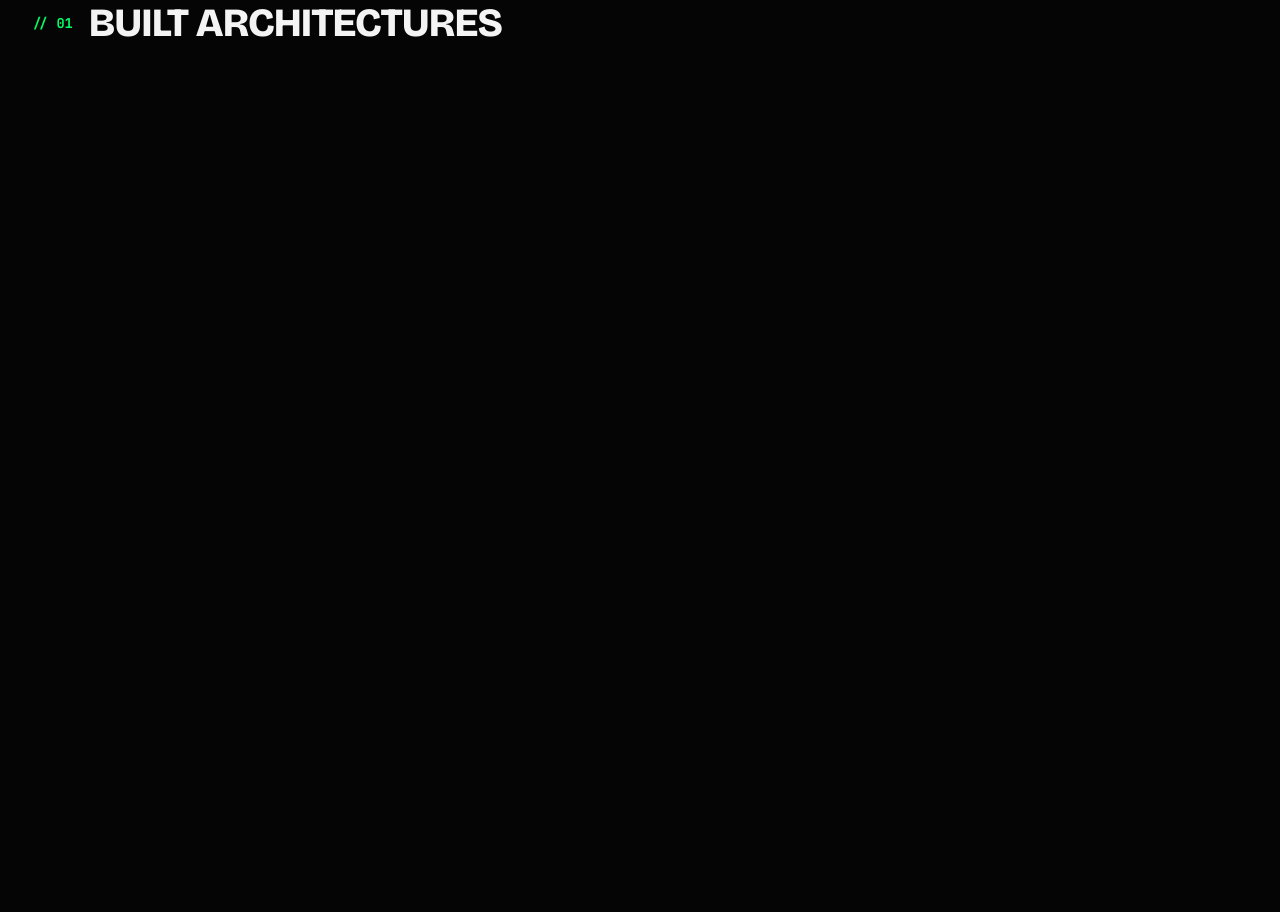
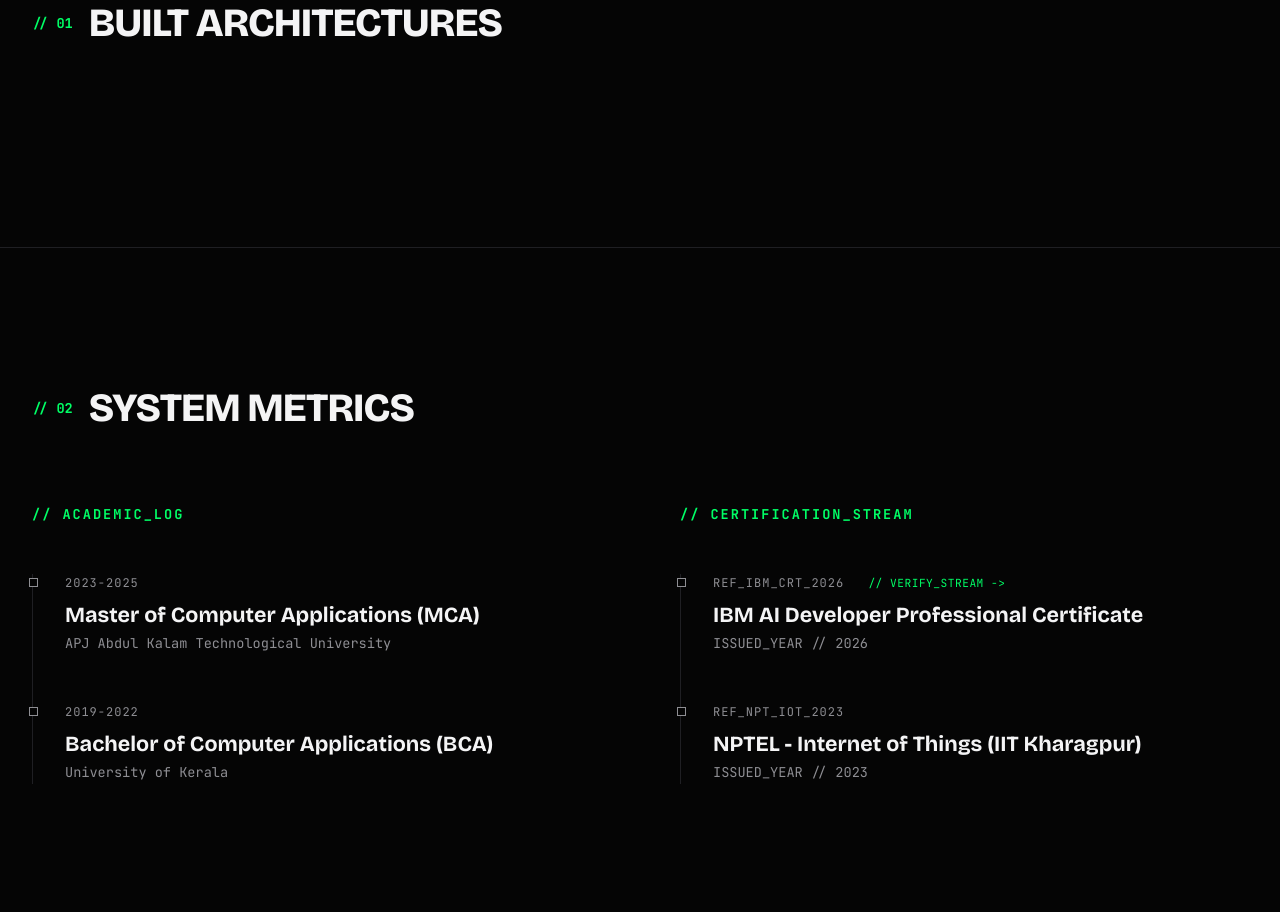
Before and after one commit to Fenry819/industrial-portfolio-system, a Django app: page / in a window 1280 px wide. Shown: the part 1006-1918 px from the top of the page. Before the commit the page ends 1043 px from the top, so only its background shows below. Run offline with Django 5.2, Linux system fonts and the light colour scheme; data that the repository does not hold is empty.

Commit message:
Feat: Implement secure external verification routing for professional certifications stream

```diff
--- a/portfolio/templates/portfolio/home.html
+++ b/portfolio/templates/portfolio/home.html
@@ -101,4 +101,48 @@
         {% endfor %}
     </div>
 </section>
+
+<section id="about" class="metrics-section container">
+    <div class="section-header">
+        <span class="section-num">// 02</span>
+        <h2 class="section-title">SYSTEM METRICS</h2>
+    </div>
+
+    <div class="metrics-grid">
+        <div class="metric-block">
+            <h3 class="metric-heading">// ACADEMIC_LOG</h3>
+            <div class="stream-line">
+                {% for e in edu %}
+                <div class="metric-item">
+                    <div class="metric-timestamp">{{ e.year }}</div>
+                    <div class="metric-content">
+                        <h4 class="metric-title">{{ e.degree }}</h4>
+                        <p class="metric-org">{{ e.uni }}</p>
+                    </div>
+                </div>
+                {% endfor %}
+            </div>
+        </div>
+
+        <div class="metric-block">
+            <h3 class="metric-heading">// CERTIFICATION_STREAM</h3>
+            <div class="stream-line">
+                {% for c in certs %}
+                <div class="metric-item">
+                    <div class="metric-timestamp">
+                        REF_{{ c.ref }}
+                        {% if c.verify_link %}
+                            <a href="{{ c.verify_link }}" target="_blank" class="cert-link">// VERIFY_STREAM -></a>
+                        {% endif %}
+                    </div>
+                    <div class="metric-content">
+                        <h4 class="metric-title">{{ c.title }}</h4>
+                        <p class="metric-org">ISSUED_YEAR // {{ c.year }}</p>
+                    </div>
+                </div>
+                {% endfor %}
+            </div>
+        </div>
+    </div>
+</section>
 {% endblock %}
--- a/portfolio/views.py
+++ b/portfolio/views.py
@@ -2,6 +2,41 @@ from django.shortcuts import render
 from .models import Project
 
 def home(request):
-    # Fetch all projects ordered according to your custom positioning
     projects = Project.objects.all()
-    return render(request, 'portfolio/home.html', {'projects': projects})
+
+    # Structural stream for your professional validations
+    # Structural stream for your professional validations
+    certifications = [
+        {
+            "title": "IBM AI Developer Professional Certificate",
+            "year": "2026",
+            "ref": "IBM_CRT_2026",
+            "verify_link": "https://www.coursera.org/account/accomplishments/specialization/EEQTB2RIL5BB"
+        },
+        {
+            "title": "NPTEL - Internet of Things (IIT Kharagpur)",
+            "year": "2023",
+            "ref": "NPT_IOT_2023",
+            "verify_link": None
+        }
+    ]
+
+    # Structural stream for your academic milestones
+    education = [
+        {
+            "degree": "Master of Computer Applications (MCA)",
+            "uni": "APJ Abdul Kalam Technological University",
+            "year": "2023-2025"
+        },
+        {
+            "degree": "Bachelor of Computer Applications (BCA)",
+            "uni": "University of Kerala",
+            "year": "2019-2022"
+        }
+    ]
+
+    return render(request, 'portfolio/home.html', {
+        'projects': projects,
+        'certs': certifications,
+        'edu': education
+    })
--- a/static/css/main.css
+++ b/static/css/main.css
@@ -483,3 +483,102 @@ body::before {
         gap: 2rem;
     }
 }
+
+/* ==========================================================================
+   Phase 5 Layout: System Metrics Logs
+   ========================================================================== */
+
+   .metrics-section {
+    padding: 8rem 2rem;
+    border-top: 1px solid var(--border-brutal);
+}
+
+.metrics-grid {
+    display: grid;
+    grid-template-columns: 1fr 1fr;
+    gap: 5rem;
+    margin-top: 4rem;
+}
+
+.metric-heading {
+    font-size: 0.85rem;
+    color: var(--accent-electric);
+    letter-spacing: 2px;
+    margin-bottom: 3rem;
+}
+
+/* Timeline Vertical Track Line */
+.stream-line {
+    border-left: 1px solid var(--border-brutal);
+    padding-left: 2rem;
+    display: flex;
+    flex-direction: column;
+    gap: 3rem;
+}
+
+.metric-item {
+    position: relative;
+}
+
+/* Left-aligned terminal timeline node indicator */
+.metric-item::before {
+    content: "";
+    position: absolute;
+    left: calc(-2rem - 4px);
+    top: 4px;
+    width: 7px;
+    height: 7px;
+    background: var(--bg-obsidian);
+    border: 1px solid var(--text-muted);
+    transition: all 0.3s ease;
+}
+.project-card:hover ~ .metrics-section .metric-item::before,
+.metric-item:hover::before {
+    border-color: var(--accent-electric);
+    background: var(--accent-electric);
+    box-shadow: 0 0 8px var(--accent-electric);
+}
+
+.metric-timestamp {
+    font-family: var(--font-mono);
+    font-size: 0.75rem;
+    color: var(--text-muted);
+    margin-bottom: 0.5rem;
+    letter-spacing: 1px;
+}
+
+.metric-title {
+    font-family: var(--font-display);
+    font-size: 1.35rem;
+    font-weight: 700;
+    color: var(--text-primary);
+    line-height: 1.3;
+}
+
+.metric-org {
+    font-size: 0.85rem;
+    color: var(--text-muted);
+    margin-top: 0.25rem;
+}
+
+/* Responsive Stream Crushing */
+@media (max-width: 900px) {
+    .metrics-grid {
+        grid-template-columns: 1fr;
+        gap: 4rem;
+    }
+}
+
+.cert-link {
+    color: var(--accent-electric);
+    text-decoration: none;
+    margin-left: 1rem;
+    font-size: 0.7rem;
+    letter-spacing: 0.5px;
+    transition: text-shadow 0.2s ease, color 0.2s ease;
+}
+
+.cert-link:hover {
+    color: var(--text-primary);
+    text-shadow: 0 0 8px var(--accent-dim);
+}
```
Also changed, not shown: 1 other file.
